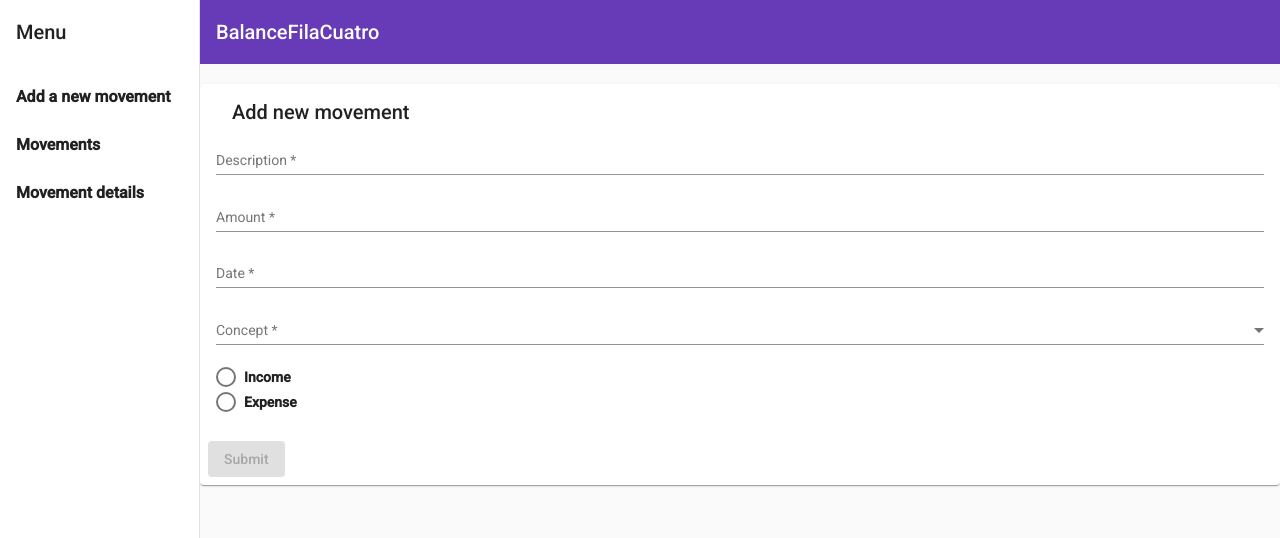
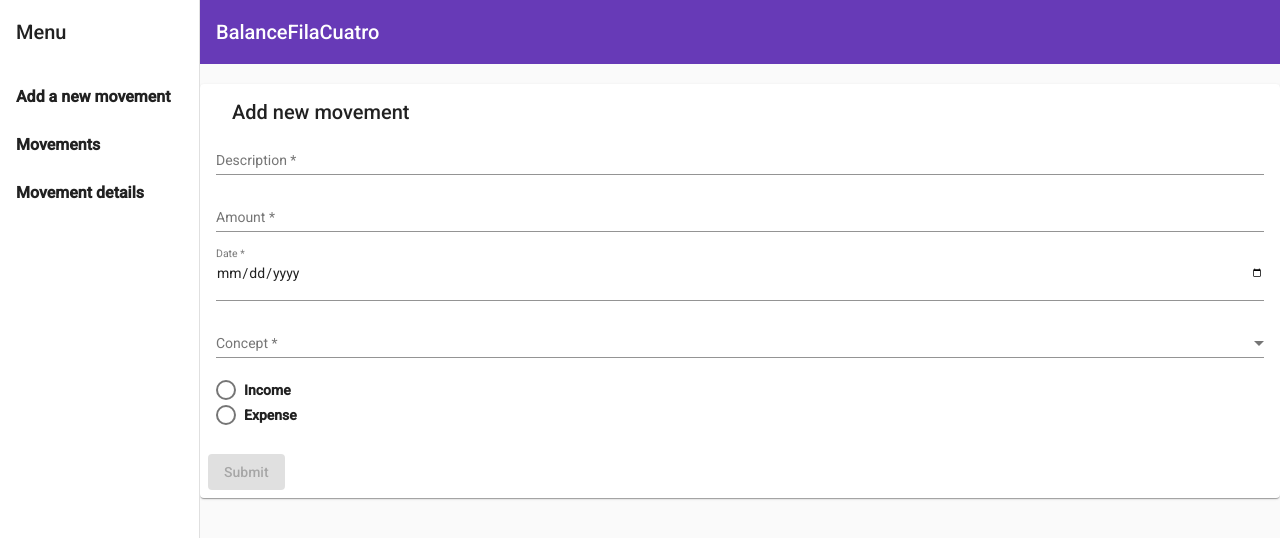
Before and after one commit to abanca-ITforce/balance-filacuatro, an Angular app: page /new-movement in a window 1280 px wide. Shown: the top 538 px of the page. Built offline with nearby package versions, Linux system fonts and the light colour scheme.

Commit message:
add errors

```diff
--- a/src/app/new-movement/form-movement/form-movement.component.html
+++ b/src/app/new-movement/form-movement/form-movement.component.html
@@ -17,13 +17,16 @@
         <div class="col">
             <mat-form-field class="full-width">
                 <input matInput type="number"  placeholder="Amount" formControlName="amount">
+                <mat-error *ngIf="detectError('amount','min')">You need to put more than 0</mat-error>
+                <mat-error *ngIf="isTouched('amount','min')">You need to put an amount</mat-error>
               </mat-form-field>
         </div>
       </div>
       <div class="row">
         <div class="col">
             <mat-form-field class="full-width">
-                <input matInput type="text" placeholder="Date" formControlName="date" >
+                <input matInput placeholder="Date" type="date" formControlName="date" >
+                <mat-error *ngIf="detectError('date','required')">You need to fill the field</mat-error>
               </mat-form-field>
         </div>
       </div>
@@ -37,6 +40,7 @@
                     <option value="Transport">Transport</option>
                     <option value="Others">Others</option>
                   </select>
+                  <mat-error *ngIf="detectError('conceptType','required')">Choose a concept</mat-error>
               </mat-form-field>
         </div>
       </div>
```
